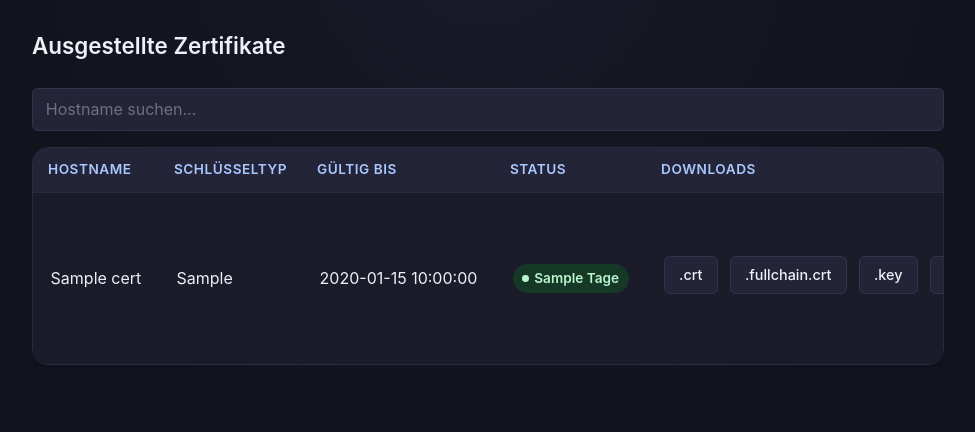
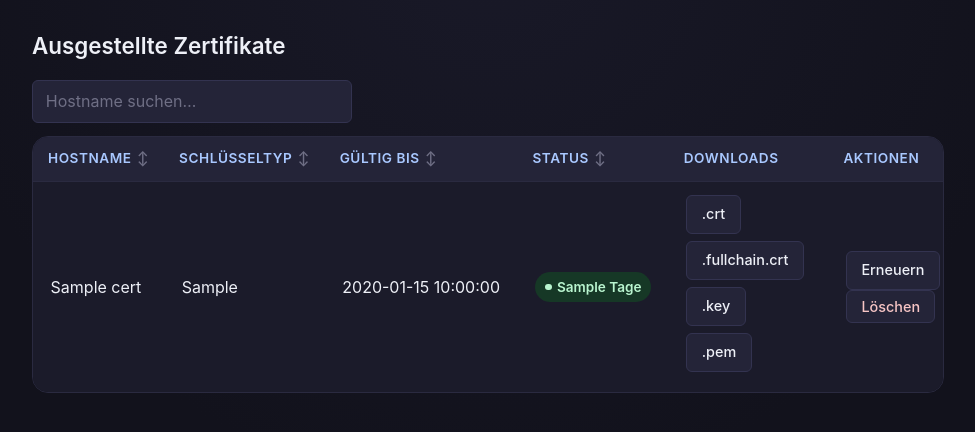
Before and after one commit to wlanboy/caweb, a FastAPI app: template templates/certs.html in a window 1280 px wide. Shown: the part 71-503 px from the top of the page, without its empty margins (152-1127 px from the left). Run offline with FastAPI, Linux system fonts and the light colour scheme; the template is opened without the code that fills it: most values are stand-ins (such as "Sample title", 1, 10 or a date in 2020).

Commit message:
Add pre-header and copy button styles; enhance certificate table with sorting and action button styles

```diff
--- a/static/style.css
+++ b/static/style.css
@@ -445,18 +491,27 @@ pre {
 /* ---------------------------------------------------------------- */
 /* Certificate table                                                  */
 /* ---------------------------------------------------------------- */
+.table-toolbar {
+  margin-top: 1em;
+}
+
+.cert-search {
+  max-width: 320px;
+  margin-top: 0;
+}
+
 .table-wrapper {
   overflow-x: auto;
   border-radius: var(--radius-lg);
   border: 1px solid var(--border-soft);
-  margin-top: 1em;
+  margin-top: 0.8em;
 }
 
 .cert-table {
   width: 100%;
   border-collapse: collapse;
   background-color: var(--bg-elevated);
-  min-width: 640px;
+  min-width: 700px;
 }
 
 .cert-table th, .cert-table td {
@@ -475,6 +530,32 @@ pre {
   letter-spacing: 0.04em;
 }
 
+.cert-table th[data-sort-key] {
+  cursor: pointer;
+  user-select: none;
+}
+
+.cert-table th[data-sort-key]:hover {
+  background-color: var(--bg-elevated-3);
+}
+
+.cert-table th[data-sort-key]::after {
+  content: "↕";
+  display: inline-block;
+  margin-left: 0.4em;
+  color: var(--text-faint);
+}
+
+.cert-table th.sort-asc::after {
+  content: "↑";
+  color: var(--accent-text);
+}
+
+.cert-table th.sort-desc::after {
+  content: "↓";
+  color: var(--accent-text);
+}
+
 .cert-table tr:last-child td {
   border-bottom: none;
 }
@@ -487,8 +568,54 @@ pre {
   background-color: var(--bg-elevated-2);
 }
 
-.cert-downloads {
-  white-space: nowrap;
+.cert-table td.cert-downloads,
+.cert-table td.cert-actions {
+  white-space: normal;
+}
+
+.cert-downloads .download-button,
+.cert-actions .action-button,
+.cert-actions .inline-form {
+  display: inline-flex;
+}
+
+.inline-form {
+  display: inline-block;
+  background: none;
+  border: none;
+  padding: 0;
+  margin: 0;
+  box-shadow: none;
+}
+
+.action-button {
+  display: inline-block;
+  width: auto;
+  padding: 0.5em 1em;
+  margin: 0 0.4em 0 0;
+  border: 1px solid var(--border);
+  border-radius: var(--radius-sm);
+  background-color: var(--bg-elevated-2);
+  color: var(--text);
+  font-size: 0.9em;
+  font-weight: 500;
+  text-decoration: none;
+  cursor: pointer;
+  transition: background-color 0.15s ease, border-color 0.15s ease, color 0.15s ease;
+}
+
+.action-button:hover {
+  background-color: var(--bg-elevated-3);
+  border-color: #454568;
+}
+
+.action-button-danger {
+  color: var(--danger-text);
+}
+
+.action-button-danger:hover {
+  background-color: var(--danger-bg);
+  border-color: var(--danger);
 }
 
 .badge {
```
Also changed, not shown: other parts of static/style.css (+46 -0 lines).
